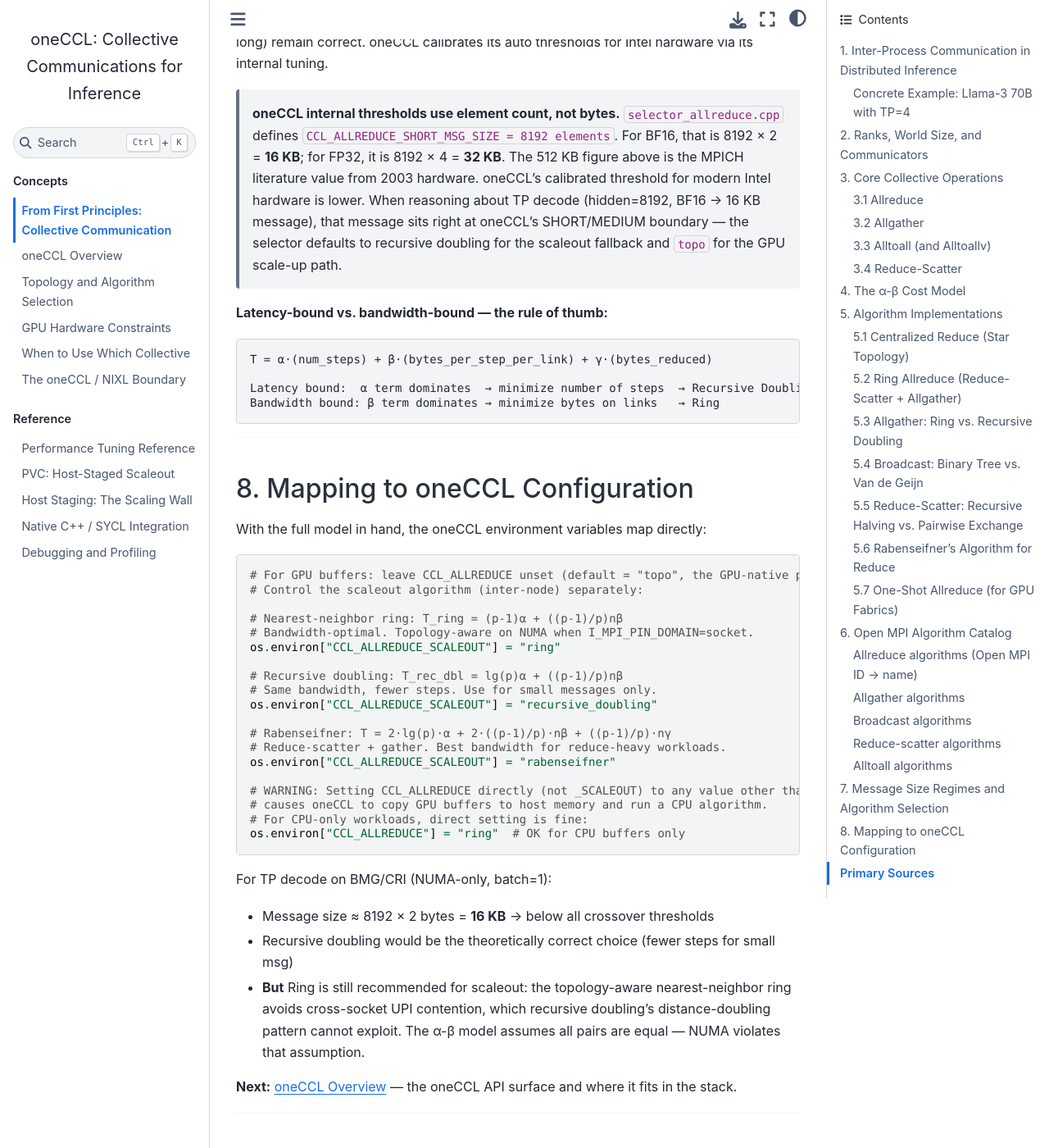
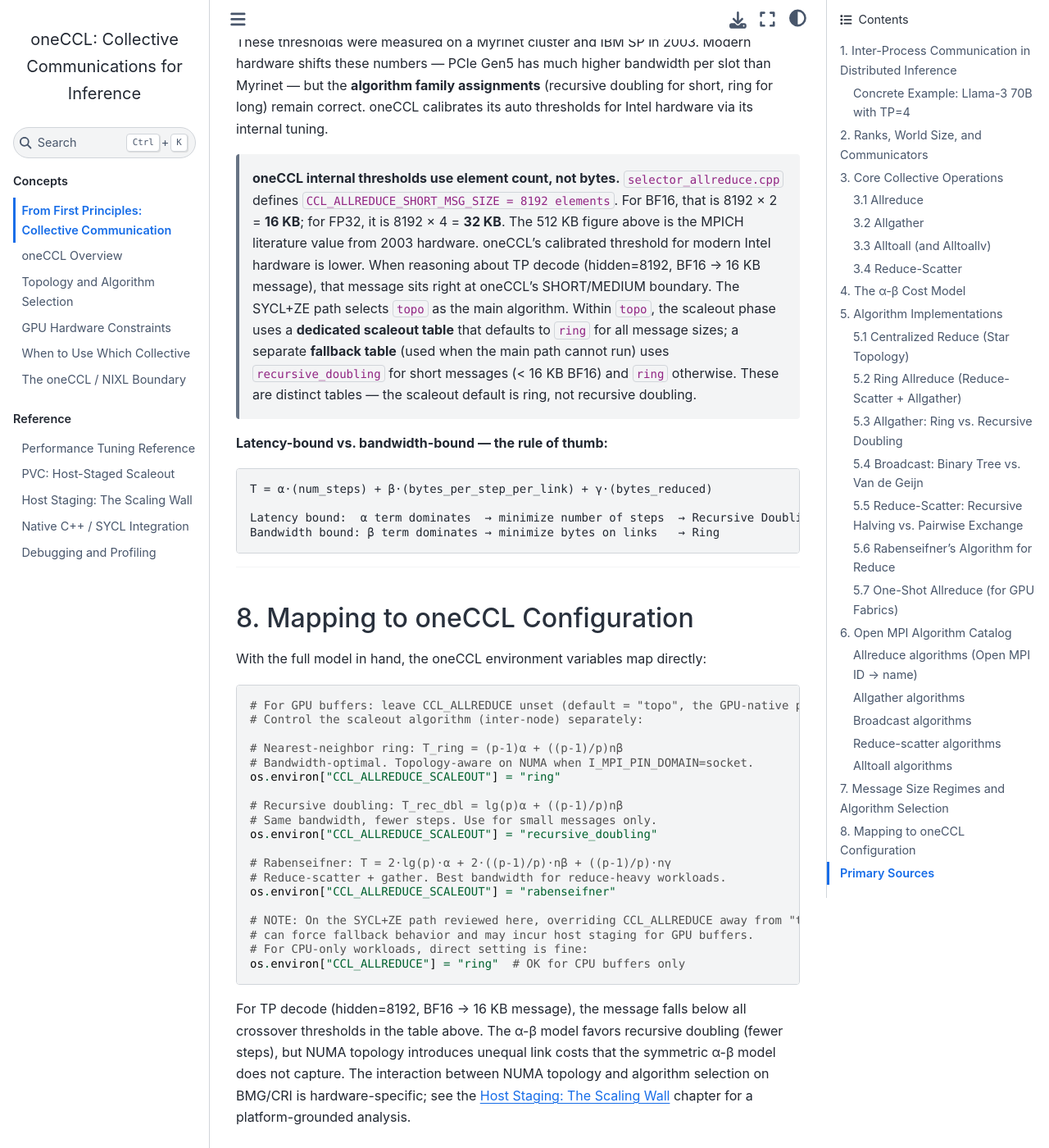
Before and after one commit to tsg-/oneccl-tutorial, a Jupyter Book: the page built from chapters/00_foundations.md, in a window 1280 px wide and 1400 px high, scrolled down 15602 px. Shown: the whole window at 82% size. Built offline with Jupyter Book 1.0.4 settings and Sphinx 7.4.7 and the Sphinx Book theme 1.1.4, drawn with Linux system fonts in a browser that asks for light colours; pages that are not in the unit, such as notebooks, are missing from menus; some of the changed text lies outside the part shown.

Commit message:
Tighten algorithm selector discussion in 00_foundations.md
Four targeted corrections:

1. Selector table distinction (line ~621): clarify that oneCCL maintains three
   separate tables — main, fallback, and dedicated scaleout. The scaleout table
   defaults to ring for all sizes; the fallback table uses recursive_doubling
   only for short messages. Previous text merged these into one claim.

2. Open MPI ID mapping (line ~557): remove "CCL_ALLREDUCE=ring maps to ID 4"
   and similar statements. oneCCL and Open MPI share algorithm family names but
   not ID numbering. Same fix applied to the rabenseifner paragraph (~line 506).

3. WARNING strength (line ~656): soften "causes oneCCL to copy data to host"
   to "on the SYCL+ZE path reviewed here, may incur host staging" — the
   absolute claim was too strong for a foundations chapter.

4. BMG/CRI recommendation (line ~662): replace the opinionated "ring is still
   recommended" paragraph with a scoped observation pointing to the hardware
   chapter for platform-grounded analysis.

Co-Authored-By: Claude Sonnet 4.6 <noreply@anthropic.com>

````diff
--- a/chapters/00_foundations.md
+++ b/chapters/00_foundations.md
@@ -503,11 +503,12 @@ Rabenseifner: bandwidth scales as 2nβ — a lg(p)/2 improvement, same as Van de
 
 **MPICH selection threshold:** binary tree for **≤ 2 KB**, Rabenseifner for **> 2 KB**.
 
-In oneCCL, Rabenseifner is available as `CCL_ALLREDUCE=rabenseifner` (listed as algorithm
-ID 6 in Open MPI's `coll_tuned_allreduce_algorithm` parameter). Note: for GPU buffers,
-setting `CCL_ALLREDUCE` to any value other than `topo` causes oneCCL to copy data to the
-host and run the CPU algorithm. Use `CCL_ALLREDUCE_SCALEOUT=rabenseifner` to select it
-for the scaleout phase only while keeping GPU-native scale-up.
+In oneCCL, Rabenseifner is available as `CCL_ALLREDUCE=rabenseifner` (Open MPI also
+implements this family, listed there as `rabenseifner` — the names match but the libraries
+are independent implementations). On the SYCL+ZE path, overriding the main algorithm via
+`CCL_ALLREDUCE` away from `topo` can force fallback behavior and may incur host staging
+for GPU buffers. Use `CCL_ALLREDUCE_SCALEOUT=rabenseifner` to select it for the scaleout
+phase only while keeping GPU-native scale-up.
 
 ### 5.7 One-Shot Allreduce (for GPU Fabrics)
 
@@ -554,7 +555,10 @@ This table gives you the complete algorithm space that NCCL, RCCL, and oneCCL al
 | 6 | `rabenseifner` | Long messages with reduce; ReduceScatter+Gather |
 | 7 | `allgather_reduce` | When allgather bandwidth > reduction cost |
 
-In oneCCL: `CCL_ALLREDUCE=ring` maps to ID 4; `CCL_ALLREDUCE=recursive_doubling` maps to ID 3.
+oneCCL and Open MPI implement the same algorithm families (ring, recursive doubling,
+rabenseifner), but the ID numbering is Open MPI-specific and does not map to oneCCL
+controls. Use algorithm names, not IDs, when setting `CCL_ALLREDUCE` or
+`CCL_ALLREDUCE_SCALEOUT`.
 
 ### Allgather algorithms
 
@@ -619,8 +623,12 @@ correct. oneCCL calibrates its auto thresholds for Intel hardware via its intern
 > for FP32, it is 8192 × 4 = **32 KB**. The 512 KB figure above is the MPICH literature
 > value from 2003 hardware. oneCCL's calibrated threshold for modern Intel hardware is lower.
 > When reasoning about TP decode (hidden=8192, BF16 → 16 KB message), that message sits
-> right at oneCCL's SHORT/MEDIUM boundary — the selector defaults to recursive doubling
-> for the scaleout fallback and `topo` for the GPU scale-up path.
+> right at oneCCL's SHORT/MEDIUM boundary. The SYCL+ZE path selects `topo` as the main
+> algorithm. Within `topo`, the scaleout phase uses a **dedicated scaleout table** that
+> defaults to `ring` for all message sizes; a separate **fallback table** (used when the
+> main path cannot run) uses `recursive_doubling` for short messages (< 16 KB BF16) and
+> `ring` otherwise. These are distinct tables — the scaleout default is ring, not
+> recursive doubling.
 
 **Latency-bound vs. bandwidth-bound — the rule of thumb:**
 
@@ -653,18 +661,18 @@ os.environ["CCL_ALLREDUCE_SCALEOUT"] = "recursive_doubling"
 # Reduce-scatter + gather. Best bandwidth for reduce-heavy workloads.
 os.environ["CCL_ALLREDUCE_SCALEOUT"] = "rabenseifner"
 
-# WARNING: Setting CCL_ALLREDUCE directly (not _SCALEOUT) to any value other than "topo"
-# causes oneCCL to copy GPU buffers to host memory and run a CPU algorithm.
+# NOTE: On the SYCL+ZE path reviewed here, overriding CCL_ALLREDUCE away from "topo"
+# can force fallback behavior and may incur host staging for GPU buffers.
 # For CPU-only workloads, direct setting is fine:
 os.environ["CCL_ALLREDUCE"] = "ring"  # OK for CPU buffers only
 ```
 
-For TP decode on BMG/CRI (NUMA-only, batch=1):
-- Message size ≈ 8192 × 2 bytes = **16 KB** → below all crossover thresholds
-- Recursive doubling would be the theoretically correct choice (fewer steps for small msg)
-- **But** Ring is still recommended for scaleout: the topology-aware nearest-neighbor ring
-  avoids cross-socket UPI contention, which recursive doubling's distance-doubling pattern
-  cannot exploit. The α-β model assumes all pairs are equal — NUMA violates that assumption.
+For TP decode (hidden=8192, BF16 → 16 KB message), the message falls below all
+crossover thresholds in the table above. The α-β model favors recursive doubling (fewer
+steps), but NUMA topology introduces unequal link costs that the symmetric α-β model
+does not capture. The interaction between NUMA topology and algorithm selection on
+BMG/CRI is hardware-specific; see the [Host Staging: The Scaling Wall](host_staging_scaling)
+chapter for a platform-grounded analysis.
 
 **Next:** [oneCCL Overview](01_overview) — the oneCCL API surface and where it fits in the stack.
 
````
